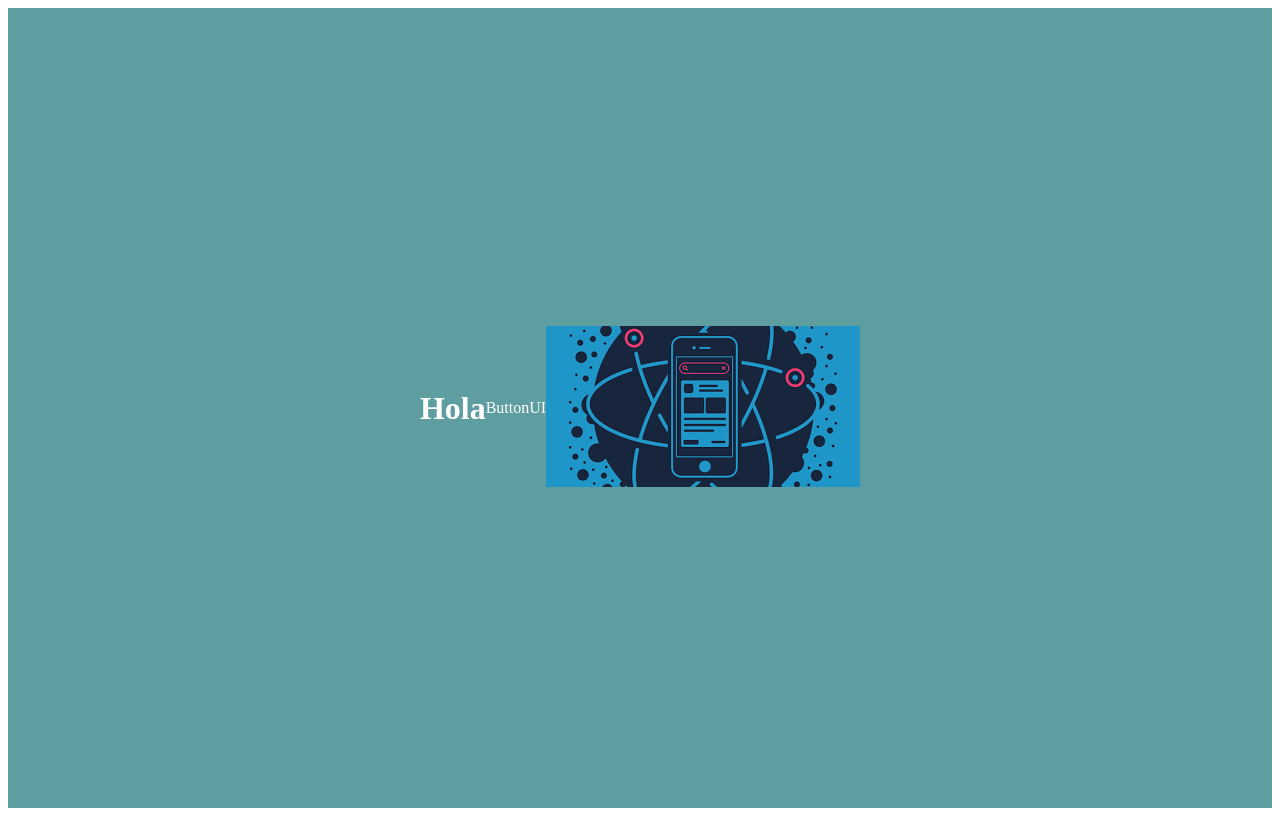
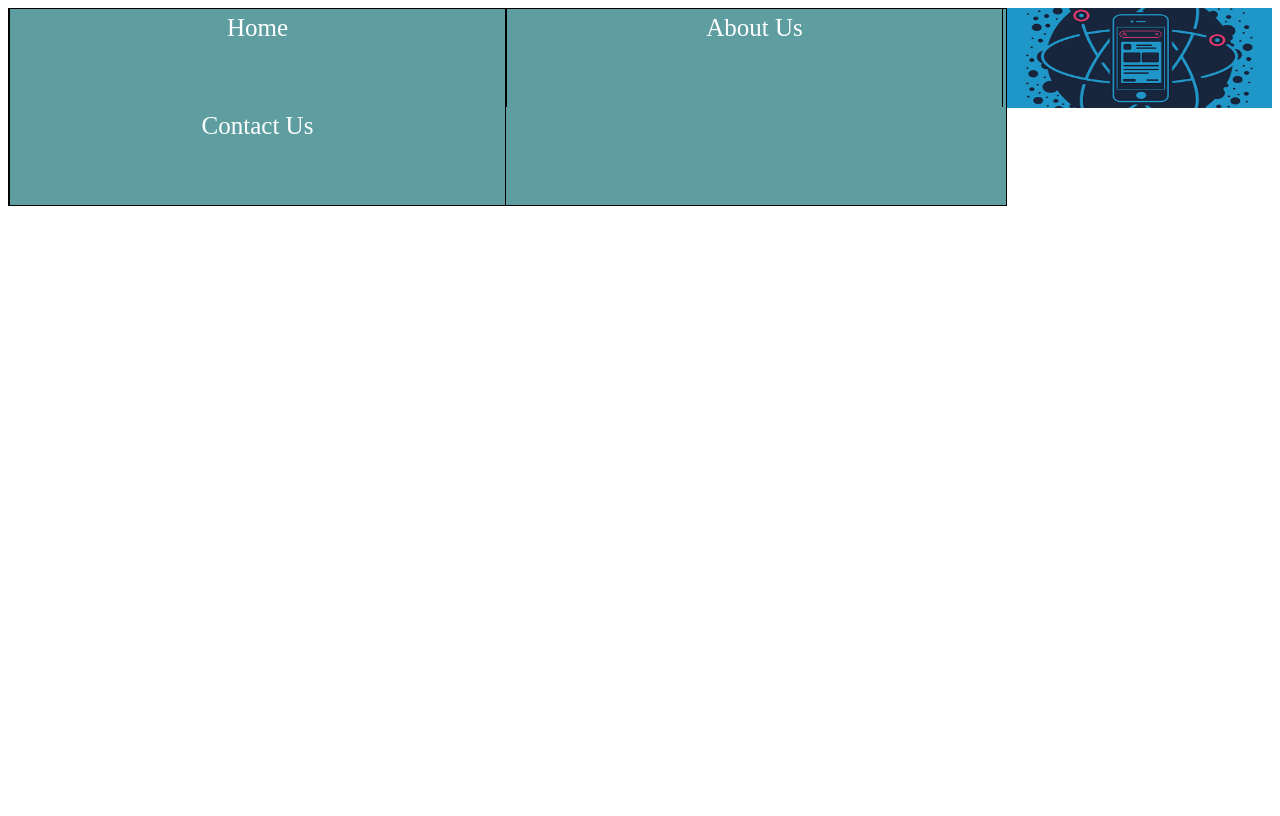
Before and after one commit to JhonJairoChala/React, a React (Create React App) app in the folder proyecto/: page / in a window 1280 px wide. Built offline with nearby package versions, Linux system fonts and the light colour scheme.

Commit message:
Subi estilos css

```diff
--- a/proyecto/src/App.js
+++ b/proyecto/src/App.js
@@ -1,11 +1,10 @@
-import {ButtonUI} from './components/UI/ButtonUI/ButtonUI';
 import {Home} from './components/Pages/Home/Home';
+import {NavHome} from './components/UI/NavHome/NavHome';
 function App() {
   return (
   <div className="App">
-      <h1>Hola</h1>
-      <ButtonUI/>
-      <Home/>
+      <Home></Home>
+      <NavHome></NavHome>
     </div>
   );
 }
--- a/proyecto/src/components/UI/ButtonUI/ButtonUI.jsx
+++ b/proyecto/src/components/UI/ButtonUI/ButtonUI.jsx
@@ -2,6 +2,6 @@ import React from 'react'
 
 export const ButtonUI = () => {
   return (
-    <div>ButtonUI</div>
+    <div></div>
   )
 }
--- a/proyecto/src/components/UI/Logo/Logo.jsx
+++ b/proyecto/src/components/UI/Logo/Logo.jsx
@@ -3,6 +3,6 @@ import logo from '../../../Images/logo.png';
 
 export const Logo = () => {
   return (
-    <img src={logo} alt="Logo"/>
+    <img src={logo} alt="Logo" class="logo"/>
   )
 }
--- a/proyecto/src/components/UI/NavHome/NavHome.jsx
+++ b/proyecto/src/components/UI/NavHome/NavHome.jsx
@@ -1,11 +1,19 @@
 import React from 'react'
 
-export const NavHome = ({textNav1 ,textNav2,textNav3, ref1 , ref2, ref3}) => {
+export const NavHome = ({}) => {
   return (
-    <nav>
-        <a href={ref1}>{textNav1}</a>
-        <a href={ref2}>{textNav2}</a>
-        <a href={ref3}>{textNav3}</a>
+    <nav class="Nav">
+      <ul>
+        <li>
+          <a href="" className="navHome1">Home</a>
+        </li>
+        <li>
+          <a href="" className="navHome2">About Us</a>
+        </li>
+        <li>
+          <a href="" className="navHome3">Contact Us</a>
+        </li>
+      </ul>
     </nav>
   )
 }
--- a/proyecto/src/index.css
+++ b/proyecto/src/index.css
@@ -1,9 +1,41 @@
-.App{
-  display:flex;
+.logo{
+  float: right;
+  width:21%;
+  height:100px;
+}
+
+.Nav li{
+  list-style: none;
+}
+
+.Nav a{
+  text-decoration:none;
+  color: black;
+}
+
+.Nav ul {
+  background:cadetblue;
+  border: 1px solid black;
+  list-style: none;
+  margin: 0;
+  padding: 0;
+  overflow: hidden;
+}
+
+.Nav ul li {
+  float: left;
+  width: 497px;
+
+}
+
+.Nav ul li a {
+  border-left: 1px solid black;
+  border-right: 1px solid black;
+  color: white;
+  display: block;
+  padding: .2em;
+  text-decoration: none;
   text-align: center;
-  background-color:cadetblue;
-  color:white;
-  justify-content: center;
-  align-items: center;
-  height:100vh;
+  height: 88px;
+  font-size:25px;
 }
```
